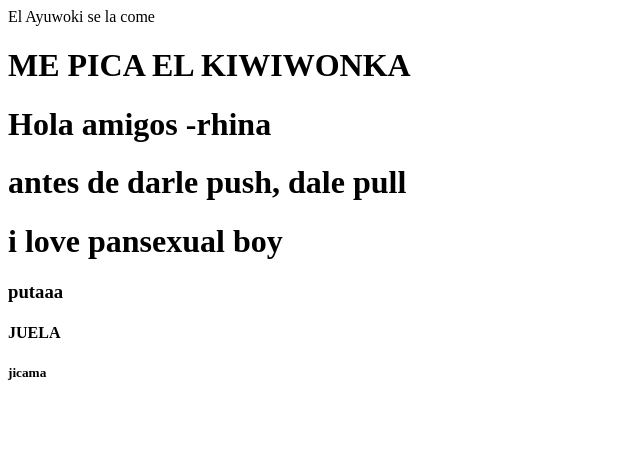
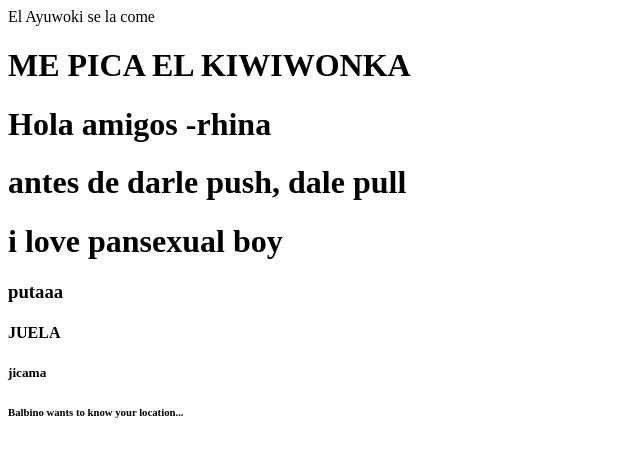
Before and after one commit to prograorganization/PruebaAyuwoki, a plain HTML site: page PruebaProjecto/web/index.html in a window 1280 px wide. Shown: the whole page, without its empty margins (0-640 px from the left). Drawn offline with Linux system fonts and the light colour scheme.

Commit message:
Vidal
Update Vidal

```diff
--- a/PruebaProjecto/web/index.html
+++ b/PruebaProjecto/web/index.html
@@ -17,6 +17,7 @@
         <h3>putaaa</h3>
         <h4>JUELA</h4>
         <h5>jicama</h5>
+        <h6>Balbino wants to know your location...</h6>
 
     </body>
 </html>
```
Also changed, not shown: 1 other file.
